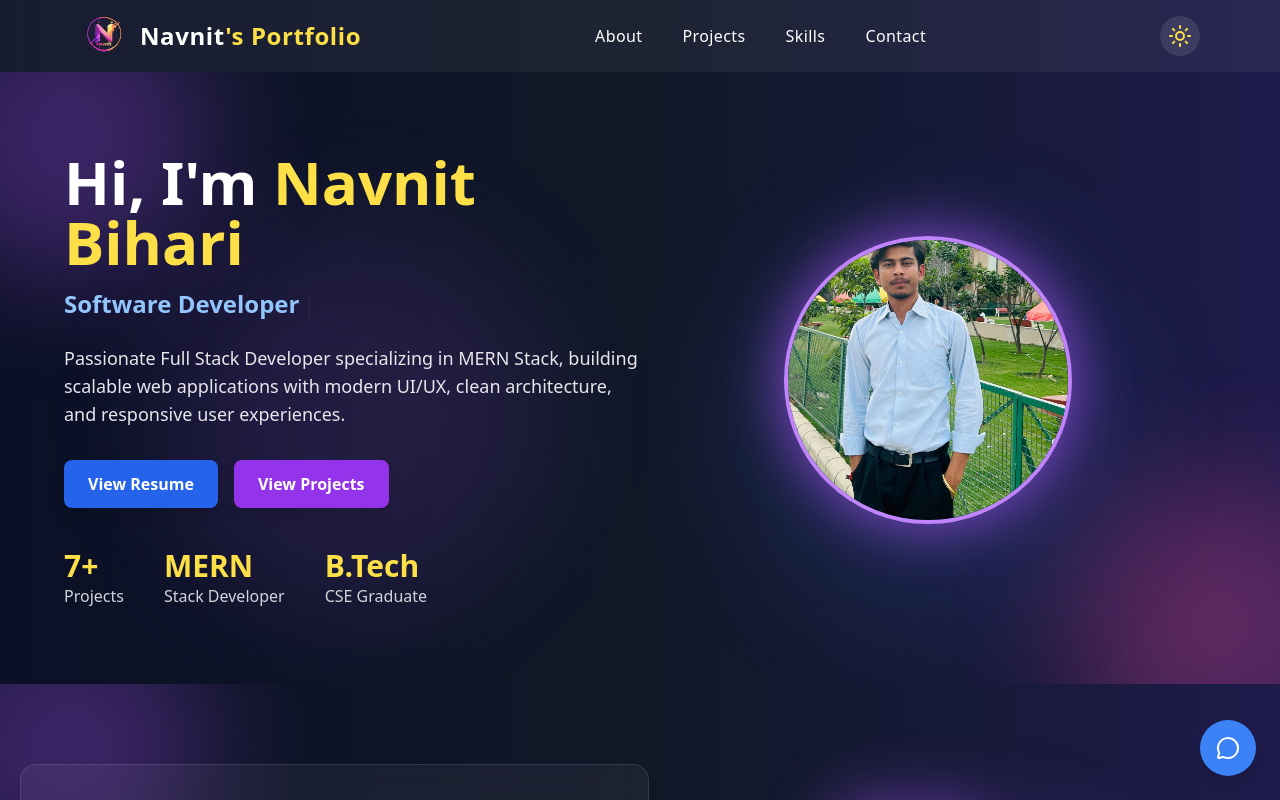
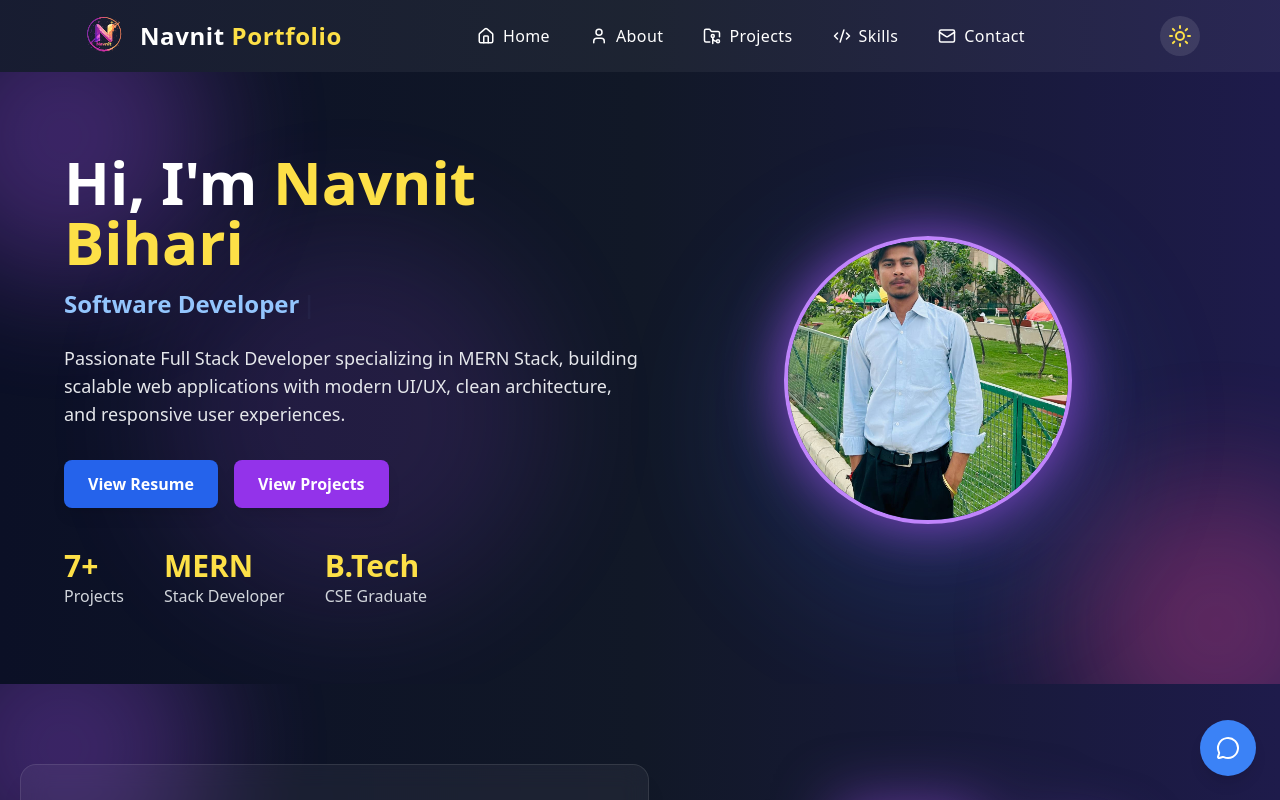
Before and after one commit to Biharinavnit/Navnit-React-Portfolio, a React (Vite) app: page / in a window 1280 px wide. Shown: the top 800 px of the page. Built offline with nearby package versions, Linux system fonts and the light colour scheme.

Commit message:
Updated background colour

```diff
--- a/src/App.jsx
+++ b/src/App.jsx
@@ -14,7 +14,7 @@ import ChatBot from './components/ChatBot';
 const App = () => {
   useEffect(() => {
     AOS.init({
-      duration: 800,
+      duration: 400,
       once: true,
     });
   }, []);
--- a/src/components/About.jsx
+++ b/src/components/About.jsx
@@ -3,7 +3,7 @@ import developerImg from '../assets/developer.svg';
 
 const About = () => {
   return (
-   <section className="relative -mt-1 bg-gradient-to-r from-[#0B1026] via-[#111827] to-[#1E1B4B] py-20 px-5 overflow-hidden">
+   <section id="about" className="relative -mt-1 bg-gradient-to-r from-[#0B1026] via-[#111827] to-[#1E1B4B] py-20 px-5 overflow-hidden">
       {/* Glow Effects */}
       <div className="absolute -top-20 -left-20 w-72 h-72 bg-purple-500 opacity-30 rounded-full blur-3xl animate-pulse z-0" />
 
--- a/src/components/Header.jsx
+++ b/src/components/Header.jsx
@@ -1,5 +1,14 @@
 import React, { useState, useEffect } from 'react';
-import { Menu, Sun, Moon } from 'lucide-react';
+import {
+  Menu,
+  Sun,
+  Moon,
+  House,
+  User,
+  FolderGit2,
+  Code2,
+  Mail,
+} from 'lucide-react';
 import { Link } from 'react-scroll';
 
 const Header = () => {
@@ -27,27 +36,34 @@ const Header = () => {
           />
 
           <h1 className="text-2xl font-extrabold text-white tracking-wide">
-            Navnit<span className="text-yellow-300">'s Portfolio</span>
+            Navnit<span className="text-yellow-300"> Portfolio</span>
           </h1>
         </div>
 
         {/* Desktop Navigation */}
         <ul className="hidden md:flex space-x-6 text-white font-medium tracking-wide">
-          {['about', 'projects', 'skills', 'contact'].map((id) => (
-            <li key={id}>
+          {[
+            { id: 'home', icon: <House size={18} />, label: 'Home' },
+            { id: 'about', icon: <User size={18} />, label: 'About' },
+            { id: 'projects', icon: <FolderGit2 size={18} />, label: 'Projects' },
+            { id: 'skills', icon: <Code2 size={18} />, label: 'Skills' },
+            { id: 'contact', icon: <Mail size={18} />, label: 'Contact' },
+          ].map((item) => (
+            <li key={item.id}>
               <Link
-                to={id}
+                to={item.id}
                 smooth={true}
-                duration={500}
+                duration={200}
                 spy={true}
                 offset={-70}
                 activeClass="text-yellow-300"
-                className="cursor-pointer relative px-2 py-1 transition duration-300
+                className="flex items-center gap-2 cursor-pointer relative px-2 py-1 transition duration-300
                 after:absolute after:left-0 after:bottom-0 after:w-0 after:h-[2px]
-                after:bg-yellow-300 after:transition-all after:duration-300
+                after:bg-blue-300 after:transition-all after:duration-300
                 hover:after:w-full"
               >
-                {id.charAt(0).toUpperCase() + id.slice(1)}
+                {item.icon}
+                {item.label}
               </Link>
             </li>
           ))}
@@ -82,12 +98,12 @@ const Header = () => {
       {menuOpen && (
         <div className="md:hidden bg-gradient-to-r from-[#0B1026] via-[#111827] to-[#1E1B4B] text-white px-4 pb-4 border-t border-white/10">
           <ul className="flex flex-col gap-4 text-center">
-            {['about', 'projects', 'skills', 'contact'].map((id) => (
+            {['home', 'about', 'projects', 'skills', 'contact'].map((id) => (
               <li key={id}>
                 <Link
                   to={id}
                   smooth={true}
-                  duration={500}
+                  duration={200}
                   offset={-70}
                   onClick={() => setMenuOpen(false)}
                   className="block py-2 hover:text-yellow-300 cursor-pointer"
@@ -99,7 +115,6 @@ const Header = () => {
           </ul>
         </div>
       )}
-
     </header>
   );
 };
--- a/src/components/Hero.jsx
+++ b/src/components/Hero.jsx
@@ -4,7 +4,7 @@ import profileImg from '../assets/profile.jpg';
 import { Typewriter } from 'react-simple-typewriter';
 
 const Hero = () => {
-return ( <section className="relative flex flex-col md:flex-row items-center justify-between px-6 md:px-16 py-20 text-white overflow-hidden bg-gradient-to-r from-[#0B1026] via-[#111827] to-[#1E1B4B]">
+return ( <section id ="home" className="relative flex flex-col md:flex-row items-center justify-between px-6 md:px-16 py-20 text-white overflow-hidden bg-gradient-to-r from-[#0B1026] via-[#111827] to-[#1E1B4B]">
   {/* Glow Effects */}
   <div className="absolute -top-20 -left-20 w-72 h-72 bg-purple-500 opacity-30 rounded-full blur-3xl animate-pulse z-0"></div>
 
--- a/src/index.css
+++ b/src/index.css
@@ -2,17 +2,38 @@
 @tailwind components;
 @tailwind utilities;
 
-/* Smooth scrolling */
-html {
-  scroll-behavior: smooth;
+/* Reset */
+* {
+  margin: 0;
+  padding: 0;
+  box-sizing: border-box;
 }
 
-/* ✅ Smooth theme transition */
-* {
+/* Remove unwanted spacing */
+html,
+body,
+#root {
+  margin: 0;
+  padding: 0;
+  width: 100%;
+  min-height: 100%;
+}
+
+/* Let react-scroll handle scrolling */
+html {
+  scroll-behavior: auto;
+}
+
+/* Theme transition */
+body {
   transition: background-color 0.3s, color 0.3s;
 }
+
+/* Stars Background */
 .stars {
   position: fixed;
+  top: 0;
+  left: 0;
   width: 100%;
   height: 100%;
   background: #0b0220;
@@ -39,6 +60,11 @@ html {
 }
 
 @keyframes twinkle {
-  from { opacity: 0.3; }
-  to { opacity: 1; }
+  from {
+    opacity: 0.3;
+  }
+
+  to {
+    opacity: 1;
+  }
 }
```
